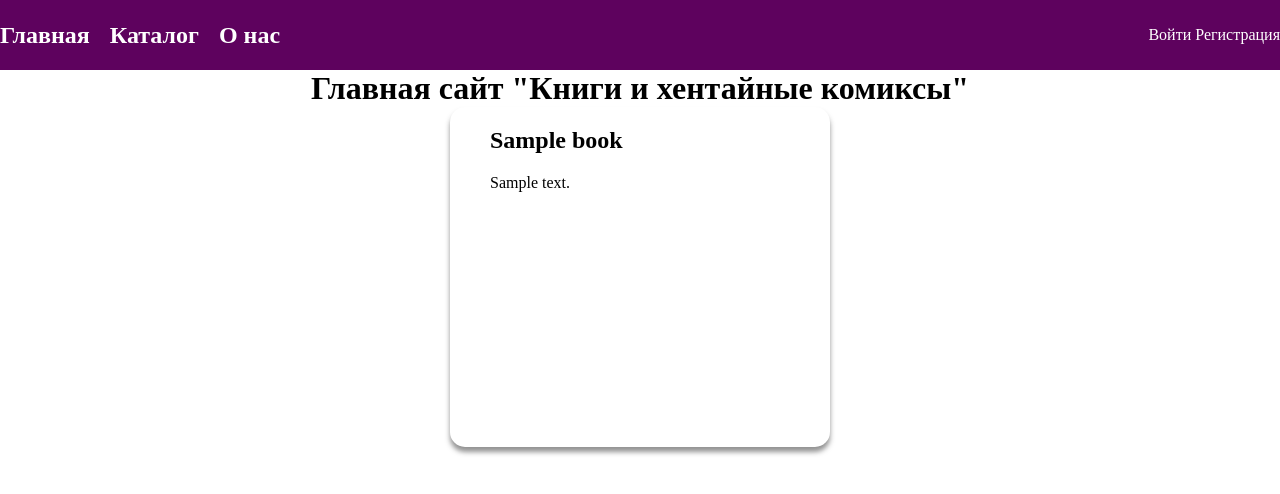
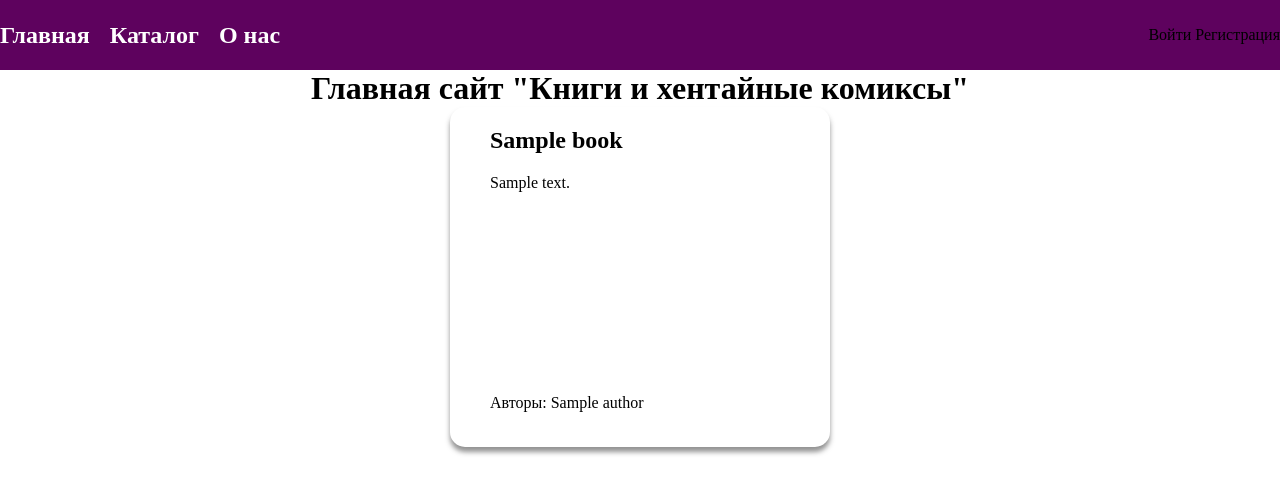
Before and after one commit to MelFxrd/django, a Django app: page /products/ in a window 1280 px wide. Shown: the top 494 px of the page. Run offline with Django 5.2, Linux system fonts and the light colour scheme; tables that the repository leaves empty hold one stand-in row (values such as "Sample post").

Commit message:
Книги и авторы

```diff
--- a/products/urls.py
+++ b/products/urls.py
@@ -5,4 +5,6 @@ urlpatterns = [
     path("", IndexListView.as_view(), name="index"),
     path("catalog/", catalog, name="catalog"),
     path("all-authors/", api_get_all_authors, name="api_all_authors"),
+    path("book/<int:pk>/", book_detail, name="book_detail"),
+    path("author/<int:pk>/", author_detail, name="author_detail"),
 ]
--- a/products/views.py
+++ b/products/views.py
@@ -22,3 +22,11 @@ def api_get_all_authors(request):
     dataList = [author.parse_object() for author in authors]
     # safe - чтобы отправить в качестве ответа массив, а не объект, как этого требует JsonResponse
     return JsonResponse(dataList, safe=False)
+
+def book_detail(request, pk):
+    book = Book.objects.get(pk=pk)
+    return render(request, "book_detail.html", {"book": book})
+
+def author_detail(request, pk):
+    author = Author.objects.get(pk=pk)
+    return render(request, "author_detail.html", {"author": author})
--- a/static/style.css
+++ b/static/style.css
@@ -25,8 +25,17 @@ body {
     padding: 20px 40px;
 }
 
+.card a {
+    color: black;
+}
+
+
 .title-card {
     margin-bottom: 20px;
+}
+
+.title-card a {
+    color: black;
 }
 
 .desc-card {
@@ -49,6 +58,10 @@ nav {
     gap: 20px;
 }
 
+div a {
+    color: black ;
+}
+
 a {
     text-decoration: none;
     color: white;
--- a/templates/index.html
+++ b/templates/index.html
@@ -5,8 +5,15 @@
     <div class="wrap">
         {% for book in books %}
             <div class="card">
-                <h2 class="title-card">{{ book.title }}</h2>
+                <h2 class="title-card">
+                    <a href="{% url 'book_detail' book.id %}">{{ book.title }}</a>
+                </h2>
                 <p class="desc-card">{{ book.desc }}</p>
+                <p>Авторы:
+                    {% for author in book.authors.all %}
+                        <a href="{% url 'author_detail' author.id %}">{{ author.name }}</a>
+                    {% endfor %}
+                </p>
             </div>
         {% endfor %}
     </div>
```
Also changed, not shown: templates/author_detail.html (added, +18 -0 lines), templates/book_detail.html (added, +16 -0 lines), templates/catalog.html (+8 -1 lines).
